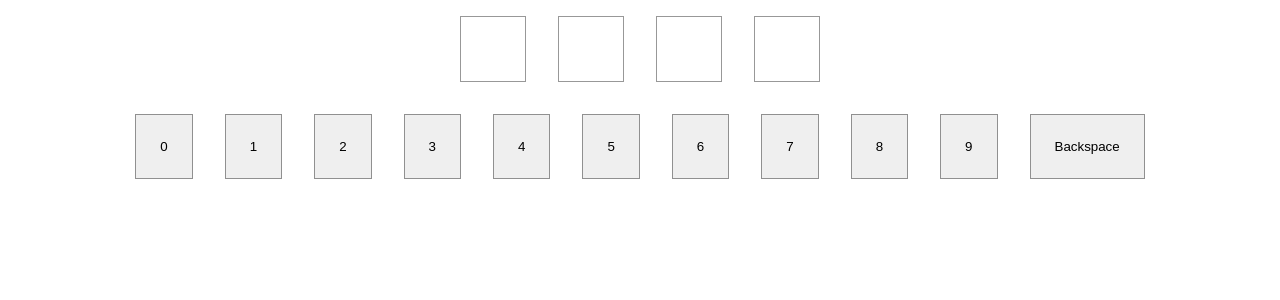
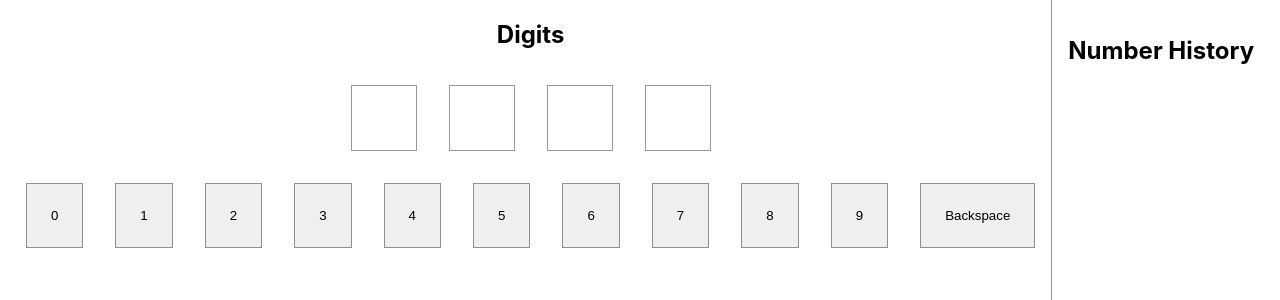
Before and after one commit to pravinbashyal/digits, a React (Create React App) app: page / in a window 1280 px wide. Shown: the top 300 px of the page. Built offline with nearby package versions, Linux system fonts and the light colour scheme.

Commit message:
handle enter keypress

```diff
--- a/src/App.tsx
+++ b/src/App.tsx
@@ -9,8 +9,12 @@ import { useNumberLog } from "./useNumberLog";
 export const digits = [0, 1, 2, 3, 4, 5, 6, 7, 8, 9].map((num) => String(num));
 
 export default function App() {
-  const { splittedNumber, addDigitToNumber, removeDigitFromNumber } =
-    useNumber();
+  const {
+    splittedNumber,
+    addDigitToNumber,
+    removeDigitFromNumber,
+    resetNumberAndParams,
+  } = useNumber();
 
   const { updateNumberLogWithLatestNumber, numberLog } =
     useNumberLog(splittedNumber);
@@ -19,15 +23,43 @@ export default function App() {
     addDigitToNumber,
     removeDigitFromNumber,
     updateNumberLogWithLatestNumber,
+    resetNumberAndParams,
   });
 
   return (
-    <section className="App">
-      <NumberDisplaySection numbers={splittedNumber}></NumberDisplaySection>
-      <NumberInputSection
-        addDigitToNumber={addDigitToNumber}
-        removeDigitFromNumber={removeDigitFromNumber}
-      ></NumberInputSection>
+    <section
+      className="App"
+      style={{
+        display: "flex",
+        justifyContent: "center",
+        alignItems: "flex-start",
+        height: "100vh",
+      }}
+    >
+      <main>
+        <h1>Digits</h1>
+        <NumberDisplaySection numbers={splittedNumber}></NumberDisplaySection>
+        <NumberInputSection
+          addDigitToNumber={addDigitToNumber}
+          removeDigitFromNumber={removeDigitFromNumber}
+        ></NumberInputSection>
+      </main>
+      <aside
+        style={{
+          padding: "1rem",
+          height: "100%",
+          borderLeft: "1px solid rgba(50,50,50,0.5)",
+        }}
+      >
+        <h2>Number History</h2>
+        {numberLog.map((aNumber, index) => (
+          <ul>
+            <li key={index}>
+              <p>{aNumber}</p>
+            </li>
+          </ul>
+        ))}
+      </aside>
     </section>
   );
 }
--- a/src/useKeyboardListeners.tsx
+++ b/src/useKeyboardListeners.tsx
@@ -5,10 +5,12 @@ export const useKeyboardListeners = ({
   addDigitToNumber,
   removeDigitFromNumber,
   updateNumberLogWithLatestNumber,
+  resetNumberAndParams,
 }: {
   addDigitToNumber: (num: string) => void;
   removeDigitFromNumber: () => void;
   updateNumberLogWithLatestNumber: () => void;
+  resetNumberAndParams: () => void;
 }) => {
   useEffect(() => {
     const onKeyDown = (e: KeyboardEvent) => {
@@ -21,6 +23,7 @@ export const useKeyboardListeners = ({
       switch (e.key) {
         case "Enter":
           updateNumberLogWithLatestNumber();
+          resetNumberAndParams();
           break;
         case "Backspace":
           removeDigitFromNumber();
--- a/src/useNumber.tsx
+++ b/src/useNumber.tsx
@@ -3,6 +3,8 @@ import { useCallback, useState } from "react";
 export type ANumber = string[];
 
 export const numberLength = 4;
+
+const makeDefaultNumber = () => Array(numberLength).fill("");
 
 let currentIndex = -1;
 export const useNumber = () => {
@@ -14,7 +16,7 @@ export const useNumber = () => {
   };
 
   const [splittedNumber, setSplittedNumber] = useState<ANumber>(
-    Array(numberLength).fill("")
+    makeDefaultNumber()
   );
 
   const addDigitToNumber = useCallback((digit: string) => {
@@ -33,9 +35,15 @@ export const useNumber = () => {
     decreaseIndex();
   }, [splittedNumber]);
 
+  const resetNumberAndParams = () => {
+    currentIndex = -1;
+    setSplittedNumber(makeDefaultNumber());
+  };
+
   return {
     splittedNumber,
     addDigitToNumber,
     removeDigitFromNumber,
+    resetNumberAndParams,
   };
 };
--- a/src/useNumberLog.tsx
+++ b/src/useNumberLog.tsx
@@ -2,10 +2,10 @@ import { useState } from "react";
 import { ANumber } from "./useNumber";
 
 export function useNumberLog(splittedNumber: ANumber) {
-  const [numberLog, setNumberLog] = useState<Array<ANumber>>([]);
+  const [numberLog, setNumberLog] = useState<string[]>([]);
 
   const updateNumberLogWithLatestNumber = () => {
-    setNumberLog((prev) => [...prev, splittedNumber]);
+    setNumberLog((prev) => [...prev, splittedNumber.join("")]);
   };
   return { numberLog, updateNumberLogWithLatestNumber };
 }
```
